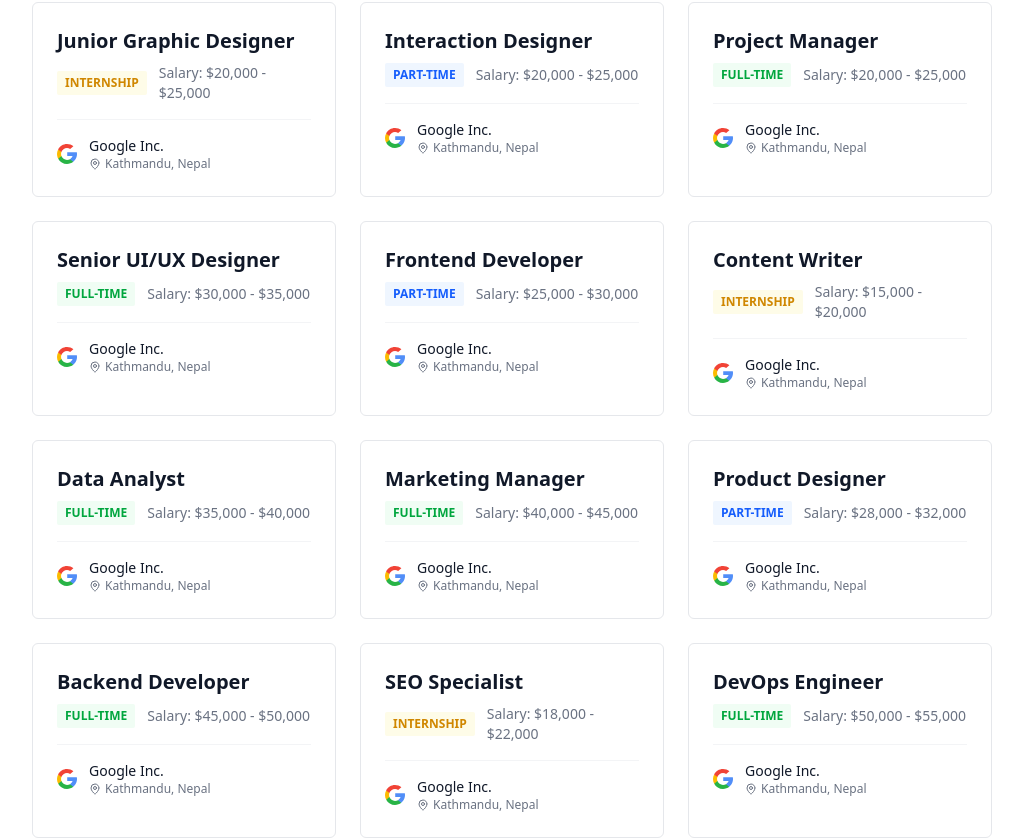
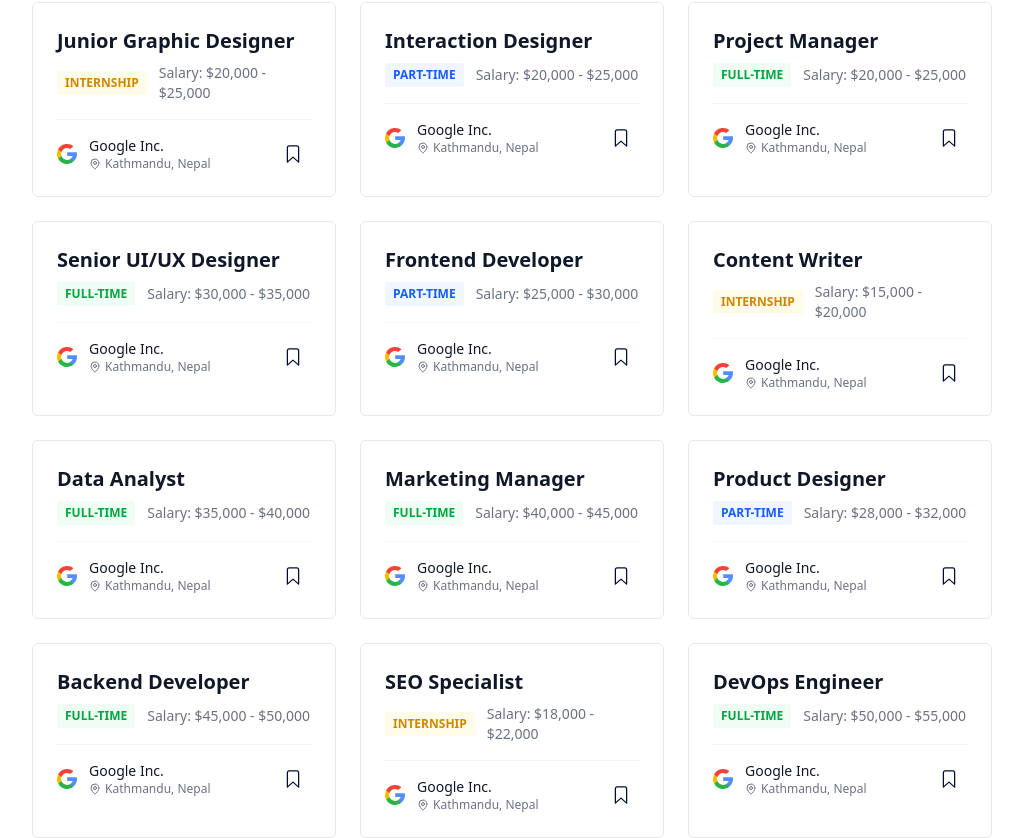
Before and after one commit to Motitumbahamphe7952/JobPortal_vrit, a React (Vite) app: page / in a window 1280 px wide. Shown: the part 860-1698 px from the top of the page, without its empty margins (128-1151 px from the left). Built offline with nearby package versions, Linux system fonts and the light colour scheme.

Commit message:
feat: add react-icons and minor changes

```diff
--- a/package.json
+++ b/package.json
@@ -10,22 +10,19 @@
     "preview": "vite preview"
   },
   "dependencies": {
-    "@lordicon/element": "^2.0.2",
-    "@lordicon/react": "^1.11.0",
     "@radix-ui/react-slot": "^1.2.4",
     "@tailwindcss/vite": "^4.1.18",
     "class-variance-authority": "^0.7.1",
     "clsx": "^2.1.1",
     "embla-carousel-react": "^8.6.0",
     "framer-motion": "^12.34.0",
-    "lottie-react": "^2.4.1",
-    "lottie-web": "^5.13.0",
     "lucide": "^0.563.0",
     "lucide-react": "^0.563.0",
     "radix-ui": "^1.4.3",
     "react": "^19.2.0",
     "react-countup": "^6.5.3",
     "react-dom": "^19.2.0",
+    "react-icons": "^5.5.0",
     "react-router-dom": "^7.13.0",
     "tailwind-merge": "^3.4.0",
     "tailwindcss": "^4.1.18"
--- a/src/components/section/JobSection/JobCard.tsx
+++ b/src/components/section/JobSection/JobCard.tsx
@@ -1,8 +1,11 @@
 import { MapPin } from "lucide-react";
 import { useNavigate } from "react-router-dom";
-import { useState, useRef, useEffect } from "react";
+import { useState } from "react";
 import FlexRow from "../../common/FlexRow";
-import Lottie, { type LottieRefCurrentProps } from "lottie-react";
+import { IoBookmark } from "react-icons/io5";
+import { IoBookmarkOutline } from "react-icons/io5";
+
+
 
 interface JobCardProps {
   id: string;
@@ -31,31 +34,8 @@ export default function JobCard({
   company,
 }: JobCardProps) {
   const [bookmarked, setBookmarked] = useState(false);
-  const [bookmarkAnimation, setBookmarkAnimation] = useState(null);
-  const lottieRef = useRef<LottieRefCurrentProps>(null);
 
   const navigate = useNavigate();
-
-  useEffect(() => {
-    fetch("/bookmark.json")
-      .then((res) => res.json())
-      .then((data) => setBookmarkAnimation(data))
-      .catch((err) => console.error("Failed to load animation:", err));
-  }, []);
-
-  useEffect(() => {
-    if (lottieRef.current) {
-      if (bookmarked) {
-        // Play forward (bookmark)
-        lottieRef.current.setDirection(1);
-        lottieRef.current.play();
-      } else {
-        // Play backward (unbookmark)
-        lottieRef.current.setDirection(-1);
-        lottieRef.current.play();
-      }
-    }
-  }, [bookmarked]);
 
   const handleBookmark = () => {
     setBookmarked((prev) => !prev);
@@ -111,20 +91,16 @@ export default function JobCard({
           className="p-2 hover:bg-gray-200 rounded-full transition-colors"
           aria-label={bookmarked ? "Remove bookmark" : "Add bookmark"}
         >
-          {bookmarkAnimation ? (
-            <Lottie
-              lottieRef={lottieRef}
-              animationData={bookmarkAnimation}
-              loop={false}
-              autoplay={false}
-              style={{
-                width: 20,
-                height: 20,
-              }}
-            />
+          {bookmarked ? (
+            <div>
+              <IoBookmark size={20} color="#010D2F" />
+            </div>
           ) : (
-            <div className="w-5 h-5 bg-gray-200 rounded animate-pulse" />
+            <div>
+              <IoBookmarkOutline size={20} color="#010D2F" />
+            </div>
           )}
+          {/* <div className="w-5 h-5 bg-gray-200 rounded animate-pulse" /> */}
         </button>
       </div>
     </div>
--- a/src/components/section/TestimonialSection/Testimonial.tsx
+++ b/src/components/section/TestimonialSection/Testimonial.tsx
@@ -1,8 +1,9 @@
 import { Card, CardContent } from "@/components/ui/card";
 import { Quote, Star } from "lucide-react";
 import { CarouselContainer } from "./TestimonialCarousel";
-import { testimonialsData, type Testimonial } from "@/constants";
+import { testimonialsData } from "@/constants";
 import { FlexRow } from "@/components/common";
+import type { Testimonial } from "@/types/interface";
 
 export function Testimonial() {
   return (
--- a/src/constants/index.ts
+++ b/src/constants/index.ts
@@ -1,63 +1,5 @@
-import {
-  Briefcase,
-  Building2,
-  Facebook,
-  Instagram,
-  Twitter,
-  Users,
-  Youtube,
-  type LucideIcon,
-} from "lucide-react";
-
-interface StatItem {
-  icon: LucideIcon;
-  value: number;
-  label: string;
-}
-
-interface Company {
-  id: string;
-  title: string;
-  description: string;
-  content: string;
-  logo?: string;
-  icon?: LucideIcon;
-  location?: string;
-  openPositions?: number;
-}
-
-export interface Testimonial {
-  id: string;
-  name: string;
-  role: string;
-  company: string;
-  avatar?: string;
-  rating: number;
-  content: string;
-}
-
-export interface Job {
-  id: string;
-  title: string;
-  employmentType: "INTERNSHIP" | "PART-TIME" | "FULL-TIME";
-  salaryRange: string;
-  company: {
-    name: string;
-    logo: string;
-    location: string;
-    isVerified?: boolean;
-    featured?: boolean;
-  };
-  description?: string;
-  requirements?: string[];
-  desirable?: string[];
-  benefits?: string[];
-  postedDate?: string;
-  expireDate?: string;
-  level?: string;
-  experience?: string;
-  education?: string;
-}
+import type { Company, Job, StatItem, Testimonial } from "@/types/interface";
+import { Briefcase, Building2, Facebook, Instagram, Twitter, Users, Youtube } from "lucide-react";
 
 export const jobsData: Job[] = [
   {
--- /dev/null
+++ b/src/types/interface.d.ts
@@ -0,0 +1,51 @@
+import { type LucideIcon } from "lucide-react";
+
+export interface StatItem {
+  icon: LucideIcon;
+  value: number;
+  label: string;
+}
+
+export interface Company {
+  id: string;
+  title: string;
+  description: string;
+  content: string;
+  logo?: string;
+  icon?: LucideIcon;
+  location?: string;
+  openPositions?: number;
+}
+
+export interface Testimonial {
+  id: string;
+  name: string;
+  role: string;
+  company: string;
+  avatar?: string;
+  rating: number;
+  content: string;
+}
+
+export interface Job {
+  id: string;
+  title: string;
+  employmentType: "INTERNSHIP" | "PART-TIME" | "FULL-TIME";
+  salaryRange: string;
+  company: {
+    name: string;
+    logo: string;
+    location: string;
+    isVerified?: boolean;
+    featured?: boolean;
+  };
+  description?: string;
+  requirements?: string[];
+  desirable?: string[];
+  benefits?: string[];
+  postedDate?: string;
+  expireDate?: string;
+  level?: string;
+  experience?: string;
+  education?: string;
+}
```
Also changed, not shown: 1 other file (tests, documents, lock files or other folders).
